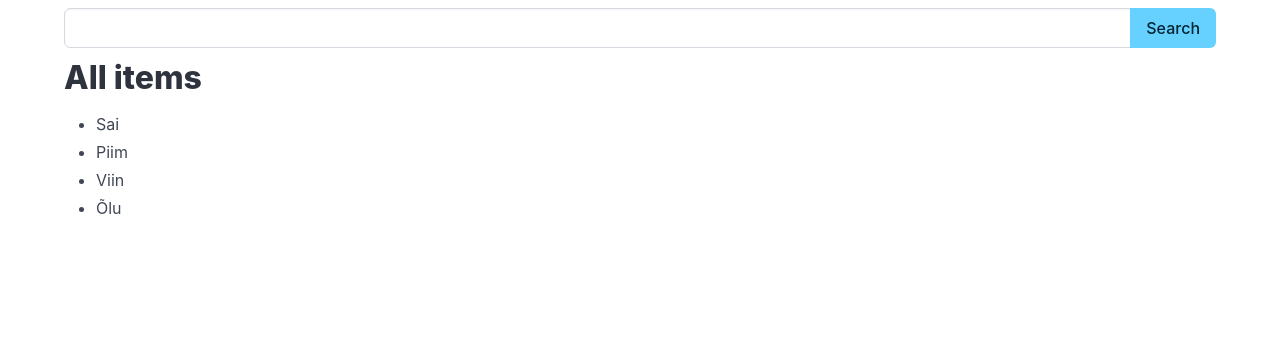
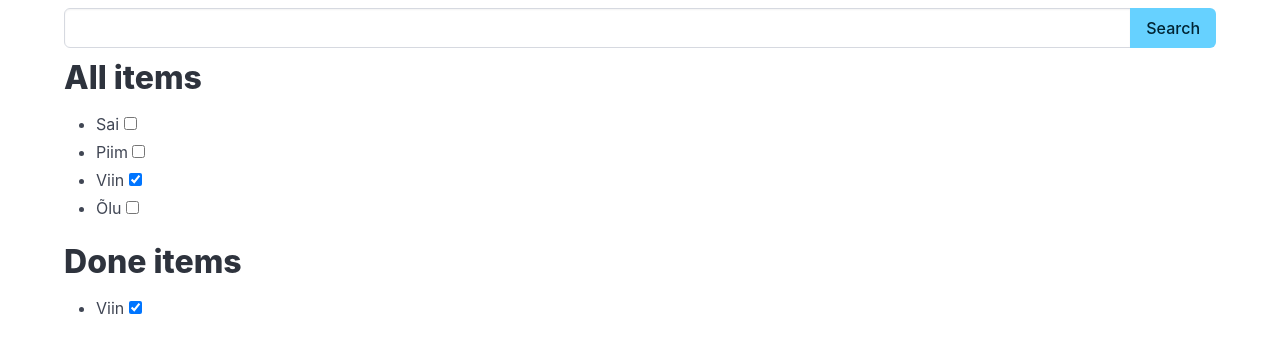
Before and after one commit to M4stas/learnnode, a Vue app: page / in a window 1280 px wide. Shown: the top 352 px of the page. Built offline with nearby package versions, Linux system fonts and the light colour scheme.

Commit message:
Add done items

```diff
--- a/src/app.vue
+++ b/src/app.vue
@@ -1,11 +1,19 @@
 <script setup>
-import { ref } from 'vue';
-let items = ref(['Sai', 'Piim', 'Viin', 'Õlu']);
+import { computed, ref } from 'vue';
+let i = 1;
+let items = ref([
+    {id: i++, text: 'Sai',isDone: false},
+    {id: i++, text: 'Piim',isDone: false},
+    {id: i++, text: 'Viin',isDone: true},
+    {id: i++, text: 'Õlu',isDone: false},
+]);
 let newItem = ref('');
+
+let doneItems = computed(() => items.value.filter(i => i.isDone));
 
 function add(){
     if(newItem.value.trim() !== '') {
-        items.value.push(newItem.value.trim());
+        items.value.push({id: i++, text: newItem.value.trim(), isDone: false });
     }
     newItem.value = '';
 }
@@ -27,7 +35,21 @@
         <div class="content">
             <h1>All items</h1>
             <ul>
-                <li v-for="item in items">{{ item }}</li>
+                <li v-for="item in items">
+                    {{ item.text }}
+                    <input type="checkbox" v-model="item.isDone">
+
+                </li>
+            </ul>
+        </div>
+         <div class="content">
+            <h1>Done items</h1>
+            <ul>
+                <li v-for="item in doneItems">
+                    {{ item.text }}
+                    <input type="checkbox" v-model="item.isDone">
+
+                </li>
             </ul>
         </div>
     </div>
```
